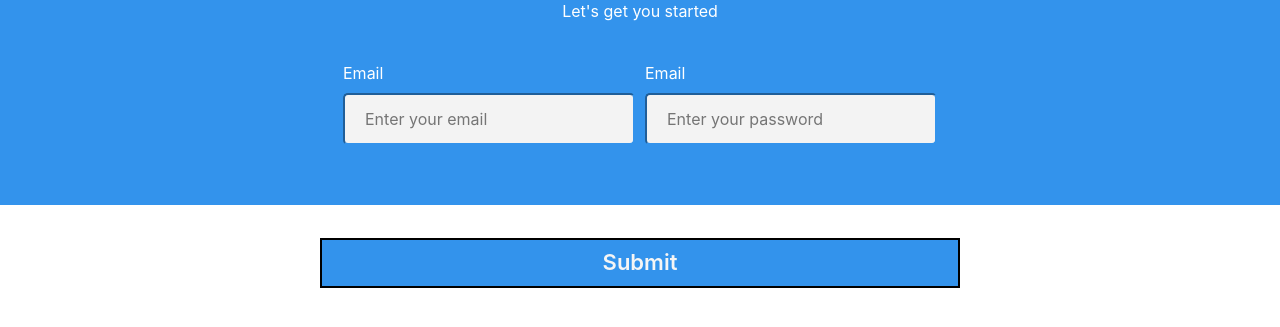
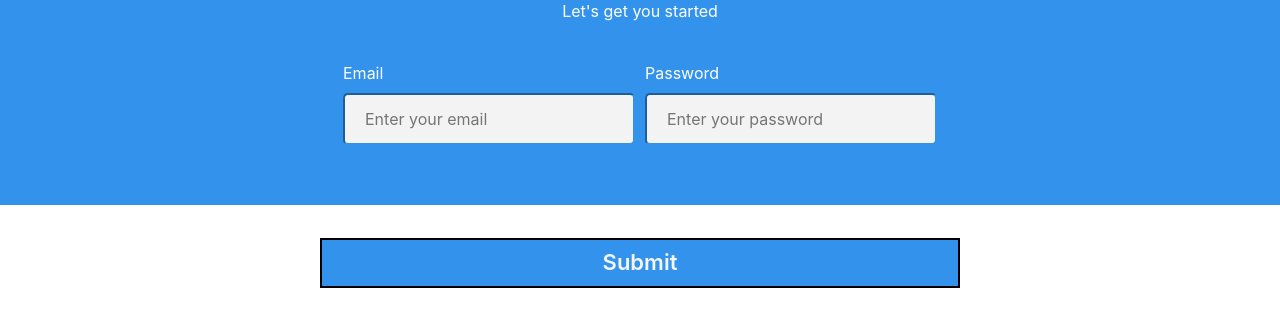
Before and after one commit to geerma/Bloom, a React (Create React App) app: page /signin in a window 1280 px wide. Shown: the part 145-472 px from the top of the page. Built offline with nearby package versions, Linux system fonts and the light colour scheme; no server answers; the HTML template or start-up script is replaced by a standard one.

Commit message:
commit message

```diff
--- a/src/Routes.jsx
+++ b/src/Routes.jsx
@@ -3,7 +3,7 @@ import { BrowserRouter, Switch, Route } from "react-router-dom";
 
 import { Home } from "./Pages/Home";
 import { Login } from "./Pages/Login";
-import { SignUp } from "./Pages/SignUp";
+import { SignUp } from "./Pages/Signup";
 import { SignIn } from "./Pages/SignIn";
 import { Todolist } from "./Pages/Todolist";
 import { AuthClassifier } from "./Pages/AuthClassifier";
--- a/src/components/SignIn.js
+++ b/src/components/SignIn.js
@@ -1,15 +1,28 @@
 // import React from "react";
 import React, { useState } from 'react'
-// import { auth } from '/Users/mihirseth/Desktop/Coding/Bloom/src/firebase';
 import { auth } from './Firebase';
+import { useHistory } from 'react-router-dom';
 
-import { useHistory } from 'react-router-dom';
-import { signInWithEmailAndPassword } from 'firebase/auth';
+import {
+    createUserWithEmailAndPassword,
+    signInWithEmailAndPassword,
+    onAuthStateChanged,
+    signOut,
+  } from "firebase/auth";
 
 
 
 function SignInPage() {
-    const history = useHistory();
+
+    const [user, setUser] = useState({});
+    // const history = useHistory();
+
+    onAuthStateChanged(auth, (currentUser) => {
+        setUser(currentUser);
+        // history.push('/')
+
+        });
+
     const [email, setEmail] = useState('');
     const [password, setPassword] = useState('');
 
@@ -48,21 +61,21 @@ function SignInPage() {
                 <h1 className='signUpHeading'>Sign In to Bloom :)</h1>
                 <p className='signUpCaption'>Let's get you started</p>
 
-                <form className='authForm'>
+                <div className='authForm'>
                     <div className='authInfo' >
                         <div>
                             <label>Email</label>
                             <input type='text' id='email' placeholder='Enter your email' onChange={e => setEmail(e.currentTarget.value)} />
                         </div>
                         <div>
-                            <label>Email</label>
+                            <label>Password</label>
                             <input type='password' id='password' placeholder='Enter your password' onChange={e => setPassword(e.currentTarget.value)} />
                         </div>
                     </div>
 
-                    <div className="submitButtonContainer"><button type="submit" className='submitButton'  onClick={signIn}>Submit</button> </div>
+                    <div className="submitButtonContainer"><button className='submitButton'  onClick={signIn}>Submit</button> </div>
 
-                </form>
+                </div>
             </div>
 
         </div>
```
